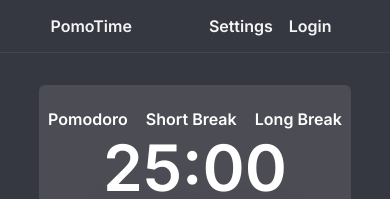
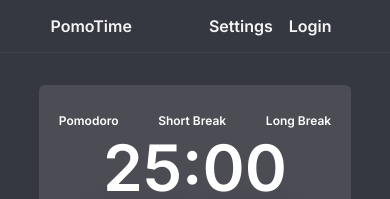
Before and after one commit to Neel2107/PomoTIme, a React (Vite) app: page / in a window 390 px wide. Shown: the top 199 px of the page. Built offline with nearby package versions, Linux system fonts and the light colour scheme.

Commit message:
main tags font size changed

```diff
--- a/src/index.css
+++ b/src/index.css
@@ -457,7 +457,7 @@ body{
         max-width: 80%;
     }
     .main-tags{
-        font-size: 1rem;
+        font-size: 0.75rem;
     }
 
     .timer{
```
